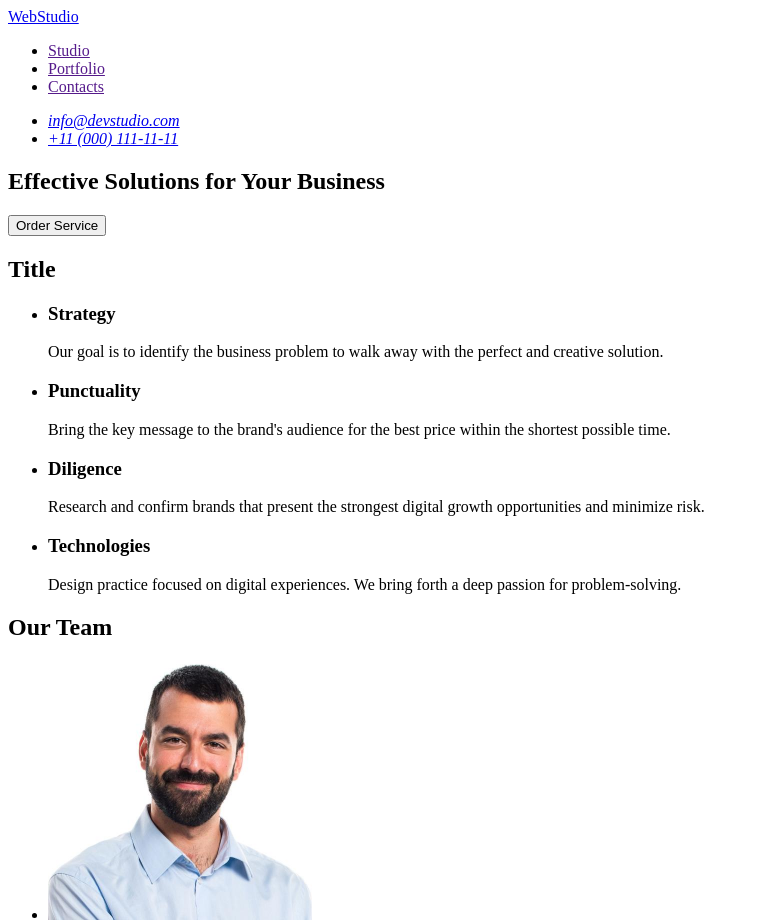
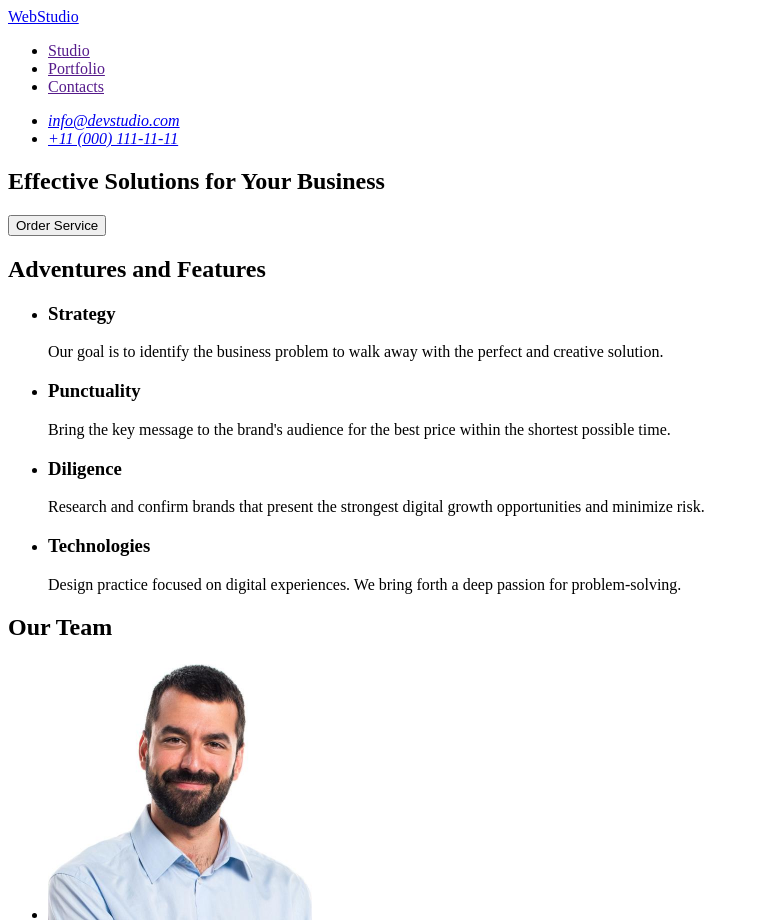
Before and after one commit to InnaSkr/goit-markup-hw-01, a plain HTML site: page index.html in a window 1280 px wide. Shown: the top 923 px of the page, without its empty margins (0-759 px from the left). Drawn offline with Linux system fonts and the light colour scheme.

Commit message:
add index file

```diff
--- a/index.html
+++ b/index.html
@@ -3,7 +3,7 @@
 <head>
     <meta charset="UTF-8">
     <meta name="viewport" content="width=device-width, initial-scale=1.0">
-    <title>Document</title>
+    <title>Studio</title>
 </head>
 <body>
 <header>
@@ -36,7 +36,7 @@
         </section>
 
    <section>
-    <h2>Title</h2>
+    <h2>Adventures and Features</h2>
     <ul>
         <li>
             <h3>Strategy</h3>
```
